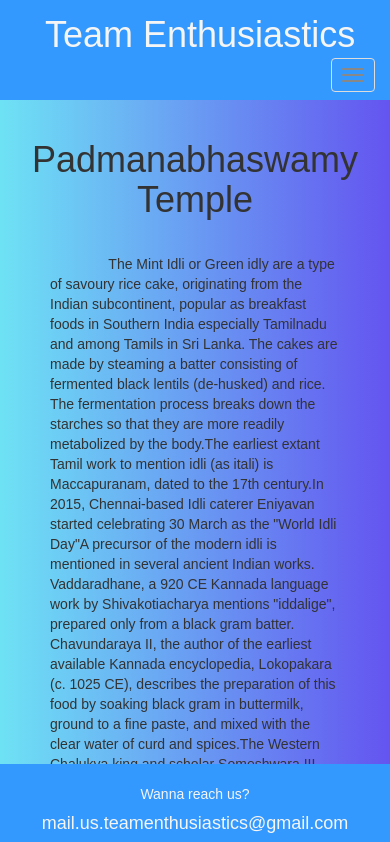
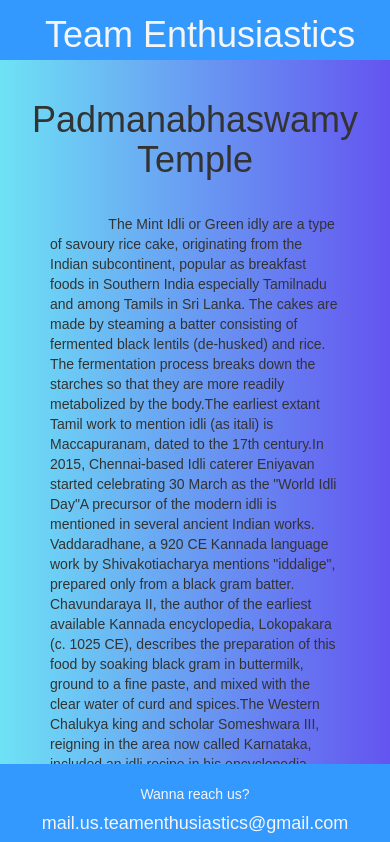
Before and after one commit to SuryaV-02/Team-Enthusiastics, a plain HTML site: page page3.html in a window 390 px wide. Shown: the top 842 px of the page. Drawn offline with Linux system fonts and the light colour scheme.

Commit message:
Nav-button-fixed

```diff
--- a/page3.html
+++ b/page3.html
@@ -18,12 +18,6 @@
           <div class="navbar-brand">
             <a href="index.html"> <h1 id=companyBrand_test>Team Enthusiastics</h1></a>
           </div><!--navbar-brand-->
-       <button type="button" class="navbar-toggle collapsed" data-toggle="collapse" data-target="#collapsable-nav" aria-expanded="false">
-        <span class="sr-only">Toggle navigation</span>
-        <span class="icon-bar"></span>
-        <span class="icon-bar"></span>
-        <span class="icon-bar"></span>
-      </button><!--button-->
     </div>
         </div><!--navbar-header-->
 
```
Also changed, not shown: page1.html (+2 -2 lines), page2.html (+1 -6 lines).
